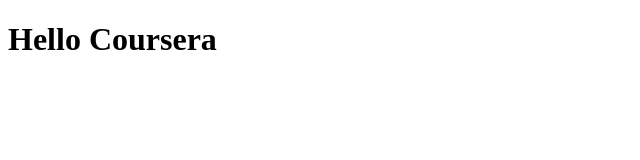
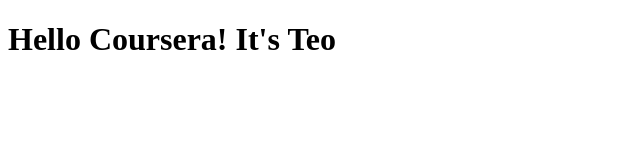
Before and after one commit to teobaldoc/coursera-test, a plain HTML site: page site/index.html in a window 1280 px wide. Shown: the whole page, without its empty margins (0-640 px from the left). Drawn offline with Linux system fonts and the light colour scheme.

Commit message:
small adition to our page content

```diff
--- a/site/index.html
+++ b/site/index.html
@@ -4,6 +4,6 @@
 	<title>Hello Coursera</title>
 </head>
 <body>
-<h1>Hello Coursera</h1>
+<h1>Hello Coursera! It's Teo</h1>
 </body>
 </html>
```
